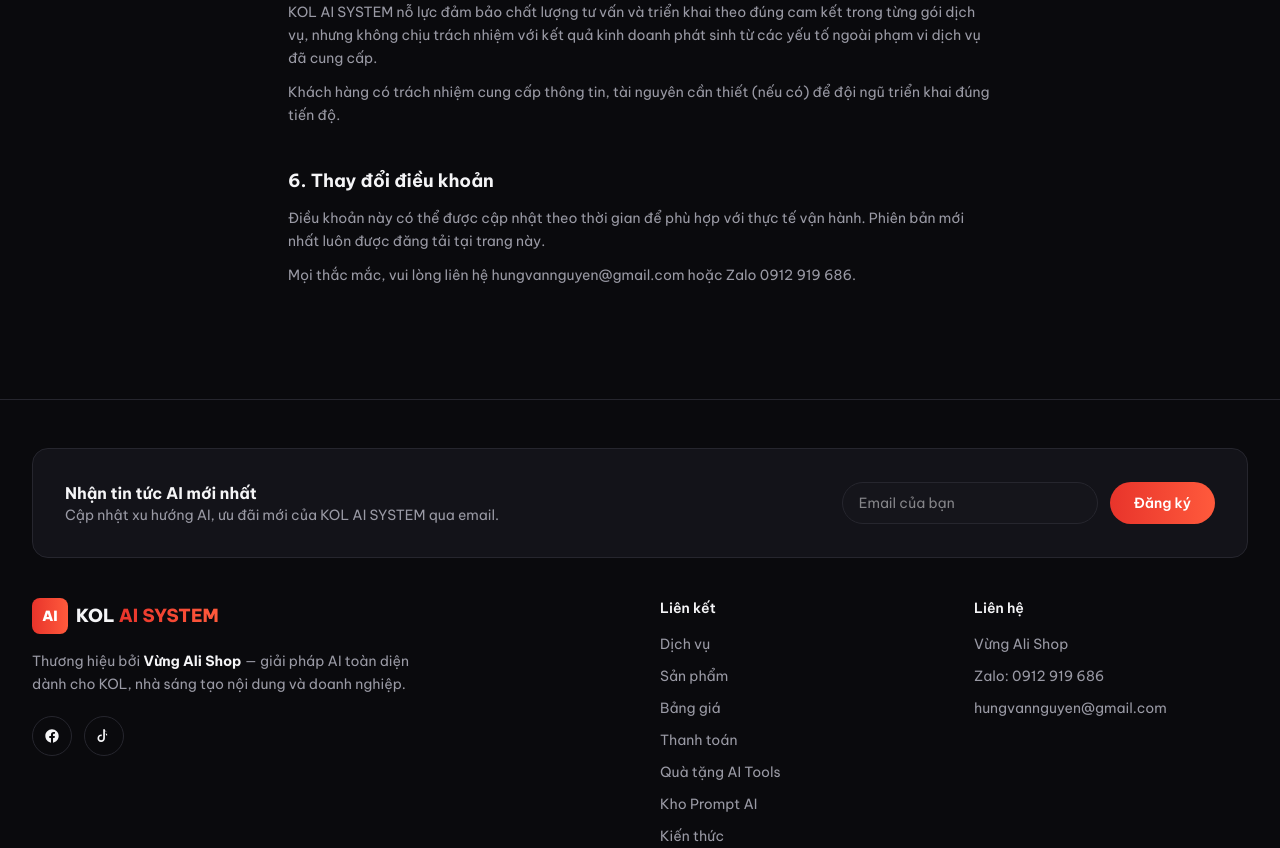
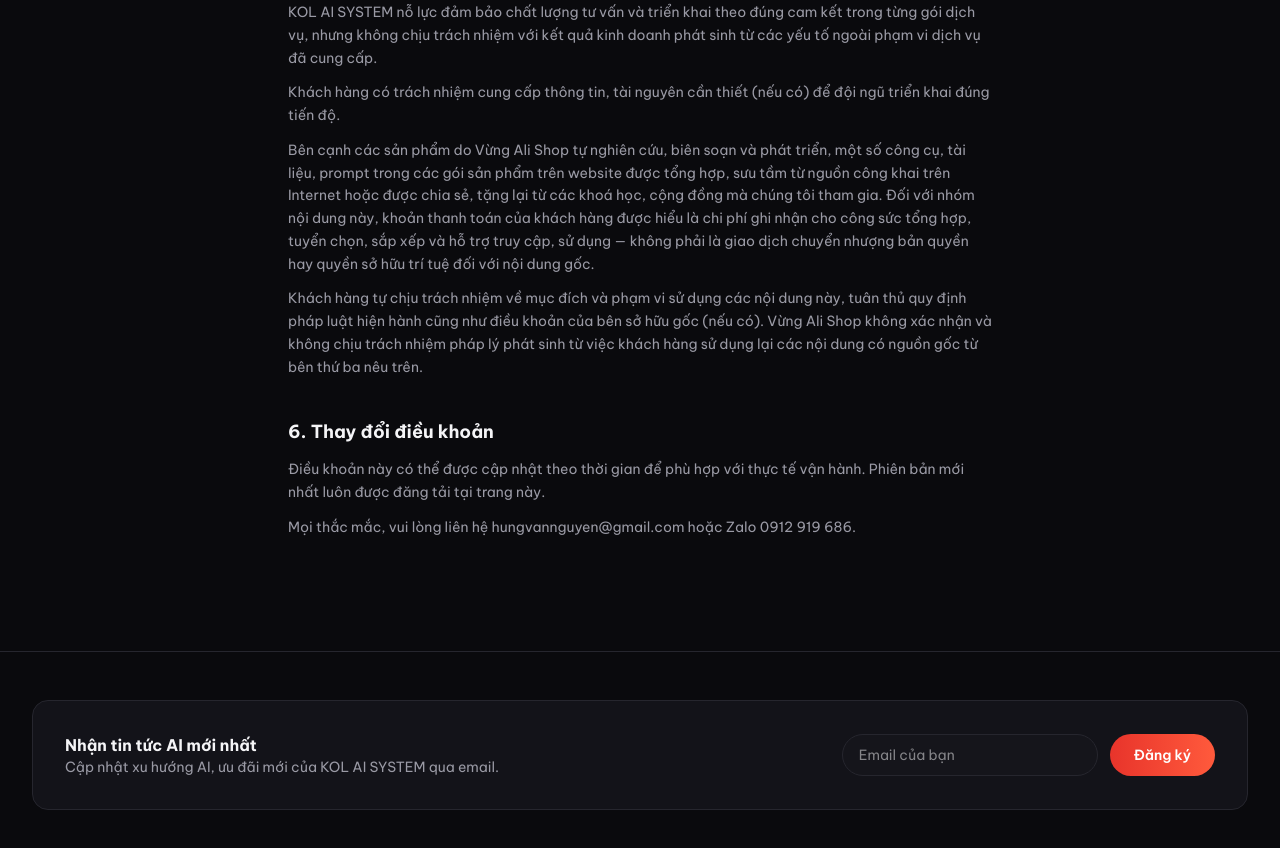
Before and after one commit to nguyenvanhung1081979/kol-ai-system, a Next.js app: page /dieu-khoan-su-dung in a window 1280 px wide. Shown: the part 1140-1988 px from the top of the page. Built offline with nearby package versions, Linux system fonts and the light colour scheme.

Commit message:
Bo sung dieu khoan ve nguon goc noi dung suu tam/duoc tang trong gia tri thanh toan, dat trong muc 5 Trach nhiem cac ben

```diff
--- a/src/app/dieu-khoan-su-dung/page.tsx
+++ b/src/app/dieu-khoan-su-dung/page.tsx
@@ -45,6 +45,8 @@
     body: [
       "KOL AI SYSTEM nỗ lực đảm bảo chất lượng tư vấn và triển khai theo đúng cam kết trong từng gói dịch vụ, nhưng không chịu trách nhiệm với kết quả kinh doanh phát sinh từ các yếu tố ngoài phạm vi dịch vụ đã cung cấp.",
       "Khách hàng có trách nhiệm cung cấp thông tin, tài nguyên cần thiết (nếu có) để đội ngũ triển khai đúng tiến độ.",
+      `Bên cạnh các sản phẩm do ${siteConfig.shopName} tự nghiên cứu, biên soạn và phát triển, một số công cụ, tài liệu, prompt trong các gói sản phẩm trên website được tổng hợp, sưu tầm từ nguồn công khai trên Internet hoặc được chia sẻ, tặng lại từ các khoá học, cộng đồng mà chúng tôi tham gia. Đối với nhóm nội dung này, khoản thanh toán của khách hàng được hiểu là chi phí ghi nhận cho công sức tổng hợp, tuyển chọn, sắp xếp và hỗ trợ truy cập, sử dụng — không phải là giao dịch chuyển nhượng bản quyền hay quyền sở hữu trí tuệ đối với nội dung gốc.`,
+      `Khách hàng tự chịu trách nhiệm về mục đích và phạm vi sử dụng các nội dung này, tuân thủ quy định pháp luật hiện hành cũng như điều khoản của bên sở hữu gốc (nếu có). ${siteConfig.shopName} không xác nhận và không chịu trách nhiệm pháp lý phát sinh từ việc khách hàng sử dụng lại các nội dung có nguồn gốc từ bên thứ ba nêu trên.`,
     ],
   },
   {
```
